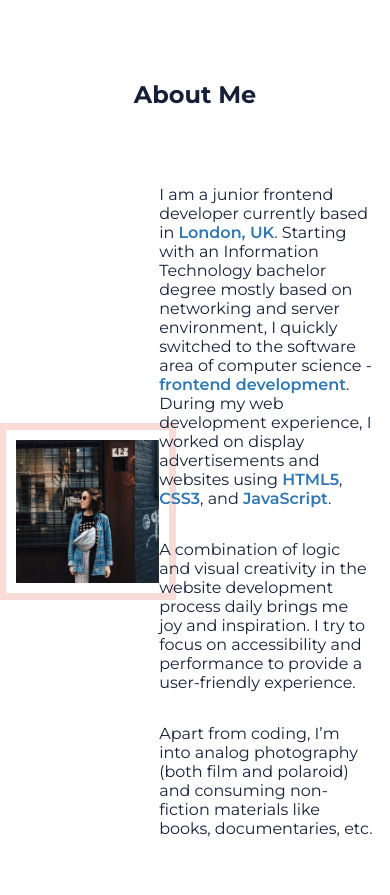
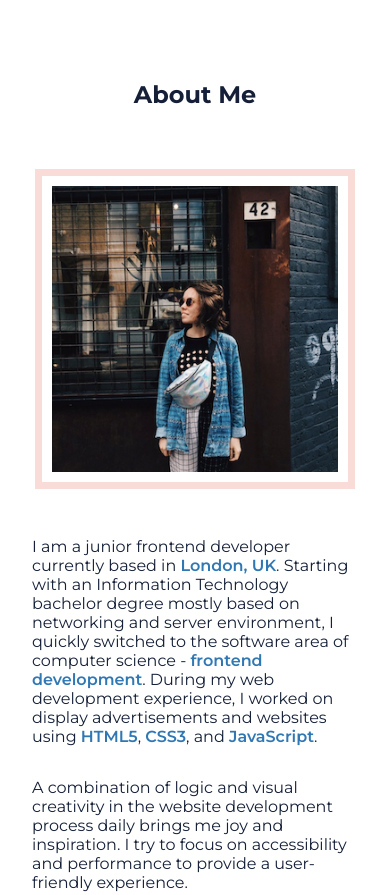
Before and after one commit to fruitsofbabylon/personal-website, a website: page index.html in a window 390 px wide. Shown: the part 820-1715 px from the top of the page. Drawn offline with nearby package versions, Linux system fonts and the light colour scheme.

Commit message:
responsive about me part

```diff
--- a/index.html
+++ b/index.html
@@ -48,10 +48,10 @@
             <section id="about">
                 <h2>About Me</h2>
                 <div class="flex-container content-box">
-                    <div class="left-part about-left">
+                    <div class="left-part">
                         <img src="img/myphoto.png" alt="my photo" width="320" height="320" id="me">
                     </div>
-                    <div class="right-part about-right">
+                    <div class="right-part">
                             <p>I am a junior frontend developer currently based in <span>London, UK</span>. Starting with an Information Technology bachelor
                                  degree mostly based on networking and server environment, I quickly switched to the software area of computer
                                  science - <span>frontend development</span>. During my web development experience, I worked on display advertisements and
--- a/index.scss
+++ b/index.scss
@@ -294,17 +294,9 @@ section {
         flex-direction: column;
         justify-content: center;
         align-items: center;
-      }
-    .right-part {
-        display: flex;
-        justify-content: center;
-        flex-direction: column;
-      }
-}
 
-.about-left {
-    width: 400px;
         img {
+            box-sizing: border-box;
             max-width: 100%;
             height: auto;
             display: block;
@@ -317,8 +309,13 @@ section {
         }
     }
 
-.about-right {
-    width: 600px;
+    .right-part {
+        width: 65%;
+        display: flex;
+        justify-content: center;
+        flex-direction: column;
+        margin: 0 1rem 0 3rem;
+      }
 }
 
 #experience {
@@ -591,12 +588,23 @@ footer {
 }
 
 @media screen and (max-width: 800px) {
+    .wrapper {
+        padding: 0 2rem;
+    }
+
     .header-nav ul {
         justify-content: space-between;
         margin: 0 1.5rem;
     }
 
+    .flex-container {
+        flex-direction: column;
 
+        .right-part {
+            margin: 2rem 0 0 0;
+            width: 100%;
+        }
+    }
 }
 
 @media screen and (max-width: 670px) {
```
Also changed, not shown: index.css. Lines whose indentation alone changed are shown as unchanged.
